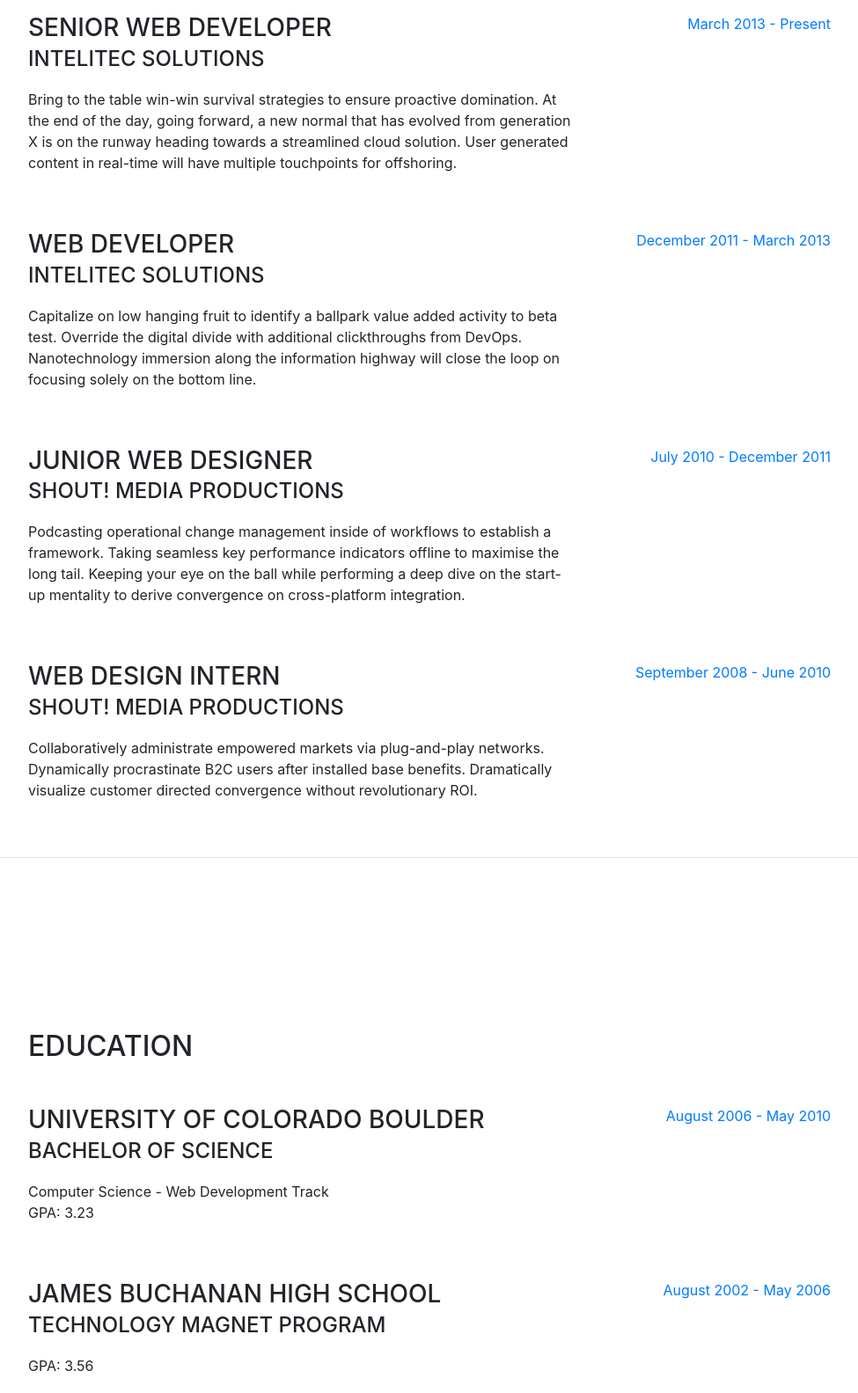
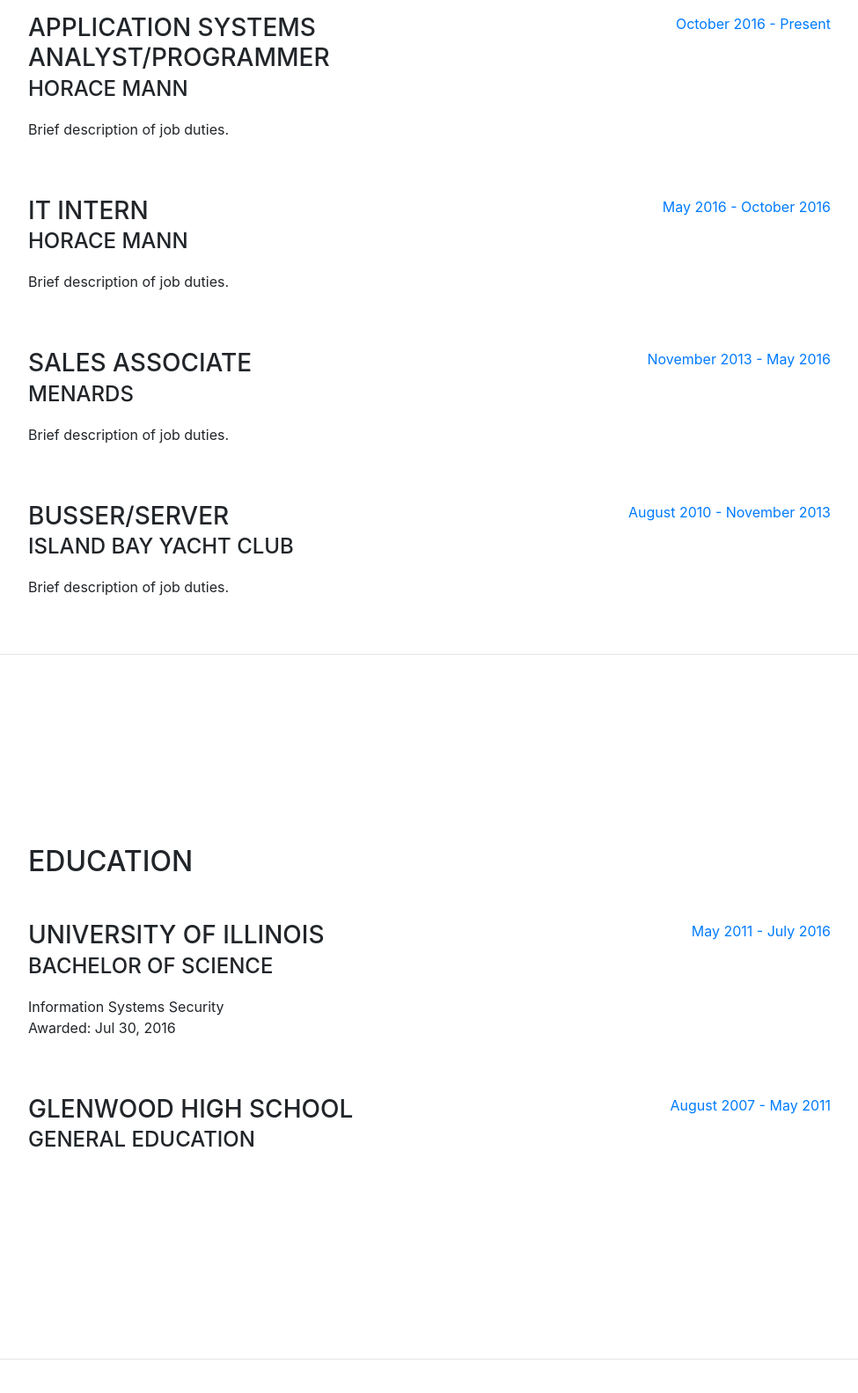
Before and after one commit to joeysaladino/joeysaladino.github.io, a website with bundled scripts: page index.html in a window 1280 px wide. Shown: the part 920-2503 px from the top of the page at 88% size, without its empty margins (288-1263 px from the left). Built offline with nearby package versions, Linux system fonts and the light colour scheme; a web font is replaced by a local one.

Commit message:
Adding employment/education information

```diff
--- a/index.html
+++ b/index.html
@@ -52,6 +52,11 @@
           <li class="nav-item">
             <a class="nav-link js-scroll-trigger" href="#interests">Interests</a>
           </li>
+          <!--
+          <li class="nav-item">
+            <a class="nav-link js-scroll-trigger" href="#awards">Awards</a>
+          </li>
+          -->
         </ul>
       </div>
     </nav>
@@ -92,45 +97,45 @@
 
           <div class="resume-item d-flex flex-column flex-md-row mb-5">
             <div class="resume-content mr-auto">
-              <h3 class="mb-0">Senior Web Developer</h3>
-              <div class="subheading mb-3">Intelitec Solutions</div>
-              <p>Bring to the table win-win survival strategies to ensure proactive domination. At the end of the day, going forward, a new normal that has evolved from generation X is on the runway heading towards a streamlined cloud solution. User generated content in real-time will have multiple touchpoints for offshoring.</p>
+              <h3 class="mb-0">Application Systems Analyst/Programmer</h3>
+              <div class="subheading mb-3">Horace Mann</div>
+              <p>Brief description of job duties.</p>
             </div>
             <div class="resume-date text-md-right">
-              <span class="text-primary">March 2013 - Present</span>
+              <span class="text-primary">October 2016 - Present</span>
             </div>
           </div>
 
           <div class="resume-item d-flex flex-column flex-md-row mb-5">
             <div class="resume-content mr-auto">
-              <h3 class="mb-0">Web Developer</h3>
-              <div class="subheading mb-3">Intelitec Solutions</div>
-              <p>Capitalize on low hanging fruit to identify a ballpark value added activity to beta test. Override the digital divide with additional clickthroughs from DevOps. Nanotechnology immersion along the information highway will close the loop on focusing solely on the bottom line.</p>
+              <h3 class="mb-0">IT Intern</h3>
+              <div class="subheading mb-3">Horace Mann</div>
+              <p>Brief description of job duties.</p>
             </div>
             <div class="resume-date text-md-right">
-              <span class="text-primary">December 2011 - March 2013</span>
+              <span class="text-primary">May 2016 - October 2016</span>
             </div>
           </div>
 
           <div class="resume-item d-flex flex-column flex-md-row mb-5">
             <div class="resume-content mr-auto">
-              <h3 class="mb-0">Junior Web Designer</h3>
-              <div class="subheading mb-3">Shout! Media Productions</div>
-              <p>Podcasting operational change management inside of workflows to establish a framework. Taking seamless key performance indicators offline to maximise the long tail. Keeping your eye on the ball while performing a deep dive on the start-up mentality to derive convergence on cross-platform integration.</p>
+              <h3 class="mb-0">Sales Associate</h3>
+              <div class="subheading mb-3">Menards</div>
+              <p>Brief description of job duties.</p>
             </div>
             <div class="resume-date text-md-right">
-              <span class="text-primary">July 2010 - December 2011</span>
+              <span class="text-primary">November 2013 - May 2016</span>
             </div>
           </div>
 
           <div class="resume-item d-flex flex-column flex-md-row">
             <div class="resume-content mr-auto">
-              <h3 class="mb-0">Web Design Intern</h3>
-              <div class="subheading mb-3">Shout! Media Productions</div>
-              <p>Collaboratively administrate empowered markets via plug-and-play networks. Dynamically procrastinate B2C users after installed base benefits. Dramatically visualize customer directed convergence without revolutionary ROI.</p>
+              <h3 class="mb-0">Busser/Server</h3>
+              <div class="subheading mb-3">Island Bay Yacht Club</div>
+              <p>Brief description of job duties.</p>
             </div>
             <div class="resume-date text-md-right">
-              <span class="text-primary">September 2008 - June 2010</span>
+              <span class="text-primary">August 2010 - November 2013</span>
             </div>
           </div>
 
@@ -146,24 +151,23 @@
 
           <div class="resume-item d-flex flex-column flex-md-row mb-5">
             <div class="resume-content mr-auto">
-              <h3 class="mb-0">University of Colorado Boulder</h3>
+              <h3 class="mb-0">University of Illinois</h3>
               <div class="subheading mb-3">Bachelor of Science</div>
-              <div>Computer Science - Web Development Track</div>
-              <p>GPA: 3.23</p>
+              <div>Information Systems Security</div>
+              <p>Awarded: Jul 30, 2016</p>
             </div>
             <div class="resume-date text-md-right">
-              <span class="text-primary">August 2006 - May 2010</span>
+              <span class="text-primary">May 2011 - July 2016</span>
             </div>
           </div>
 
           <div class="resume-item d-flex flex-column flex-md-row">
             <div class="resume-content mr-auto">
-              <h3 class="mb-0">James Buchanan High School</h3>
-              <div class="subheading mb-3">Technology Magnet Program</div>
-              <p>GPA: 3.56</p>
+              <h3 class="mb-0">Glenwood High School</h3>
+              <div class="subheading mb-3">General Education</div>
             </div>
             <div class="resume-date text-md-right">
-              <span class="text-primary">August 2002 - May 2006</span>
+              <span class="text-primary">August 2007 - May 2011</span>
             </div>
           </div>
 
@@ -246,6 +250,7 @@
 
       <hr class="m-0">
 
+      <!--
       <section class="resume-section p-3 p-lg-5 d-flex flex-column" id="awards">
         <div class="my-auto">
           <h2 class="mb-5">Awards &amp; Certifications</h2>
@@ -279,6 +284,7 @@
           </ul>
         </div>
       </section>
+    -->
 
     </div>
 
```
